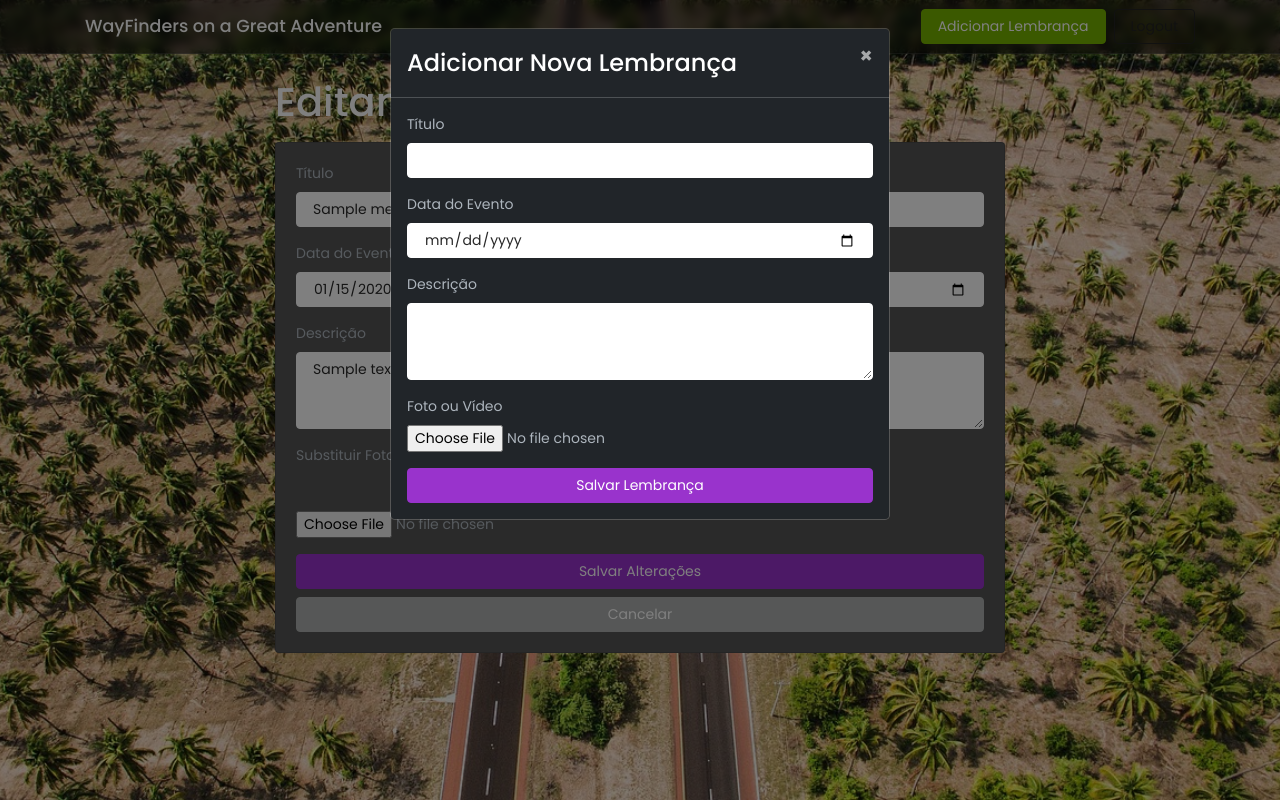
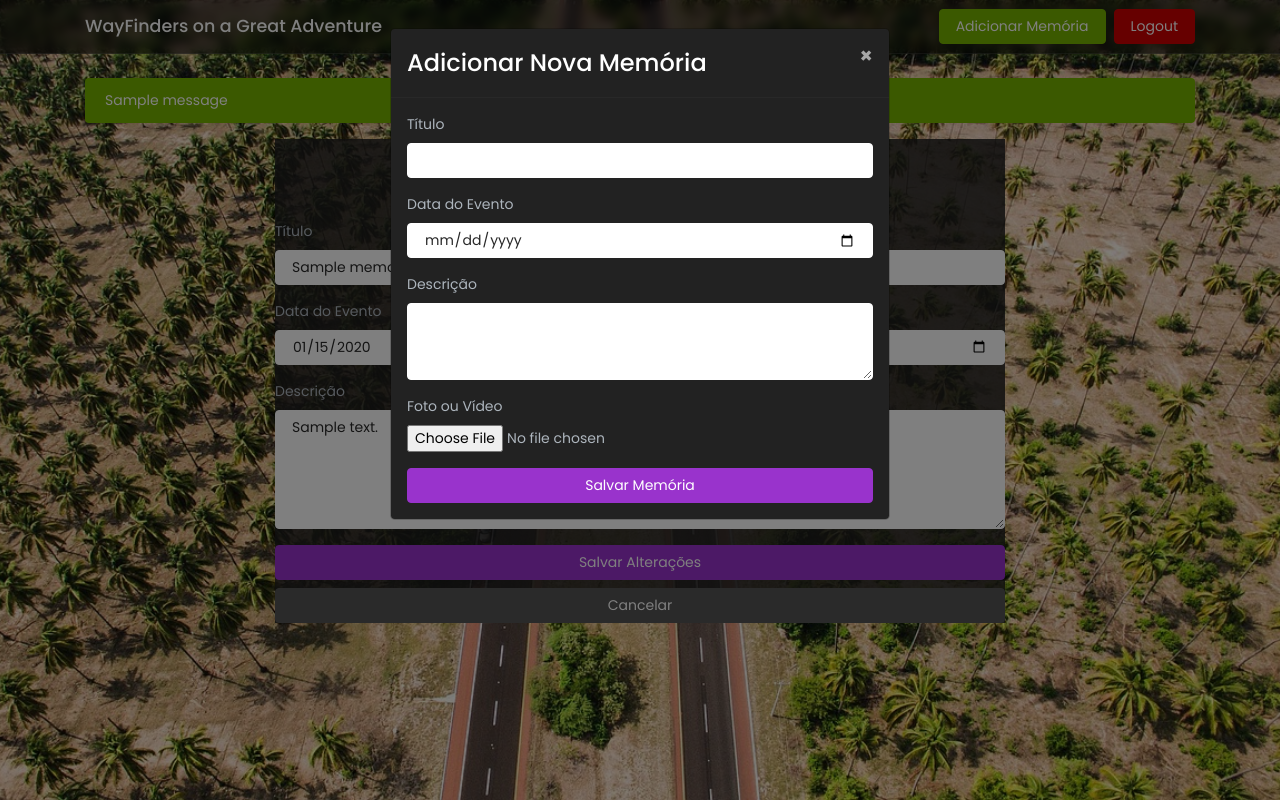
Before and after one commit to it-warny/wayfinders-project, a Flask app: page /edit-memory/1 in a window 1280 px wide, after a click on "Adicionar Memória". Run offline with Flask 3, Linux system fonts and the light colour scheme; a user stored in the database is signed in; tables that the repository leaves empty hold one stand-in row (values such as "Sample post"); one stand-in notice (Sample message) is shown; some libraries are stand-ins or nearby versions.

Commit message:
Final Patch: Corrige bugs, renomeia para Memória e refina UI

```diff
--- a/app.py
+++ b/app.py
@@ -1,12 +1,12 @@
 import os
 from flask import Flask, render_template, request, redirect, url_for, flash
 from flask_login import LoginManager, UserMixin, login_user, logout_user, login_required, current_user
-from werkzeug.security import check_password_hash
+from werkzeug.security import check_password_hash, generate_password_hash
 from flask_sqlalchemy import SQLAlchemy
 from datetime import datetime
 import cloudinary
 import cloudinary.uploader
-import time # <-- NOVA IMPORTAÇÃO
+import time
 
 # --- CONFIGURAÇÃO ---
 basedir = os.path.abspath(os.path.dirname(__file__))
@@ -14,7 +14,7 @@ app = Flask(__name__)
 app.config['SECRET_KEY'] = os.environ.get('SECRET_KEY', 'uma-chave-padrao-caso-nao-encontre')
 DATABASE_URL = os.environ.get('DATABASE_URL')
 if DATABASE_URL:
-    app.config['SQLALCHEMY_DATABASE_URI'] = DATABASE_URL
+    app.config['SQLALCHEMY_DATABASE_URI'] = DATABASE_URL.replace("postgres://", "postgresql://", 1)
 else:
     app.config['SQLALCHEMY_DATABASE_URI'] = 'sqlite:///' + os.path.join(basedir, 'wayfinders.db')
 app.config['SQLALCHEMY_TRACK_MODIFICATIONS'] = False
@@ -27,32 +27,36 @@ cloudinary.config(
     api_secret=os.environ.get('CLOUDINARY_API_SECRET')
 )
 
+
 # --- MODELOS ---
 class User(db.Model, UserMixin):
     __tablename__ = "users"
     id = db.Column(db.Integer, primary_key=True)
     username = db.Column(db.String(80), unique=True, nullable=False)
-    password_hash = db.Column(db.String(120), nullable=False)
+    password_hash = db.Column(db.String(256), nullable=False)
+
 
 class Memory(db.Model):
     __tablename__ = "memories"
     id = db.Column(db.Integer, primary_key=True)
     title = db.Column(db.String(200), nullable=False)
-    event_date = db.Column(db.Date, nullable=False)
+    date = db.Column(db.Date, nullable=False, name="event_date")  # Renomeando a coluna no modelo
     description = db.Column(db.Text, nullable=True)
     media_url = db.Column(db.String(300), nullable=False)
     media_type = db.Column(db.String(10), nullable=False)
+
 
 # --- CALLBACK ---
 @login_manager.user_loader
 def load_user(user_id):
     return db.session.get(User, int(user_id))
 
+
 # --- ROTAS ---
 @app.route('/')
 def index():
-    # Adicionando o cache_id
     return render_template('index.html', cache_id=int(time.time()))
+
 
 @app.route('/login', methods=['GET', 'POST'])
 def login():
@@ -65,8 +69,8 @@ def login():
             return redirect(url_for('timeline'))
         else:
             flash('Usuário ou senha inválidos. Tente novamente.')
-    # Adicionando o cache_id
     return render_template('login.html', cache_id=int(time.time()))
+
 
 @app.route('/logout')
 @login_required
@@ -74,39 +78,58 @@ def logout():
     logout_user()
     return redirect(url_for('login'))
 
+
 @app.route('/timeline')
 @login_required
 def timeline():
-    memories = Memory.query.order_by(Memory.event_date.desc()).all()
-    # Adicionando o cache_id
+    memories = Memory.query.order_by(Memory.date.desc()).all()
     return render_template('timeline.html', memories=memories, cache_id=int(time.time()))
 
-# ... (outras rotas como add, edit, delete não precisam de mudança pois redirecionam) ...
+
 @app.route('/add-memory', methods=['POST'])
 @login_required
 def add_memory():
-    # ... (código igual)
+    title = request.form.get('title')
+    description = request.form.get('description')
+    event_date_str = request.form.get('event_date')
+    media_file = request.files.get('media_file')
+
+    event_date = datetime.strptime(event_date_str, '%Y-%m-%d').date()
+
+    upload_result = cloudinary.uploader.upload(media_file, resource_type="auto")
+
+    new_memory = Memory(
+        title=title,
+        description=description,
+        date=event_date,
+        media_url=upload_result['secure_url'],
+        media_type=upload_result['resource_type']
+    )
+    db.session.add(new_memory)
+    db.session.commit()
+    flash('Nova memória adicionada com sucesso!', 'success')
     return redirect(url_for('timeline'))
 
-@app.route('/delete-memory/<int:memory_id>', methods=['POST'])
-@login_required
-def delete_memory(memory_id):
-    # ... (código igual)
-    return redirect(url_for('timeline'))
 
 @app.route('/edit-memory/<int:memory_id>', methods=['GET', 'POST'])
 @login_required
 def edit_memory(memory_id):
     memory = db.get_or_404(Memory, memory_id)
     if request.method == 'POST':
-        # ... (código igual)
+        memory.title = request.form['title']
+        memory.date = datetime.strptime(request.form['event_date'], '%Y-%m-%d').date()
+        memory.description = request.form['description']
+        db.session.commit()
+        flash('Memória atualizada com sucesso!', 'success')
         return redirect(url_for('timeline'))
-    # Adicionando o cache_id
     return render_template('edit_memory.html', memory=memory, cache_id=int(time.time()))
 
 
-# --- EXECUÇÃO ---
-if __name__ == '__main__':
-    with app.app_context():
-        db.create_all()
-    app.run(debug=True)
+@app.route('/delete-memory/<int:memory_id>', methods=['POST'])
+@login_required
+def delete_memory(memory_id):
+    memory = db.get_or_404(Memory, memory_id)
+    db.session.delete(memory)
+    db.session.commit()
+    flash('Memória apagada.', 'info')
+    return redirect(url_for('timeline'))
--- a/static/main.css
+++ b/static/main.css
@@ -1,7 +1,5 @@
-/* Importa a fonte Poppins do Google Fonts */
 @import url('https://fonts.googleapis.com/css2?family=Poppins:wght@300;400;500;700&display=swap');
 
-/* Estilo base para todo o projeto */
 body {
     font-family: 'Poppins', sans-serif;
     background-image: url('images/background.jpg');
@@ -13,87 +11,69 @@ body {
     color: #adb5bd;
 }
 
-/* --- BARRA DE NAVEGAÇÃO (HEADER) --- */
 .navbar {
     background-color: rgba(0, 0, 0, 0.6);
     backdrop-filter: blur(5px);
     border-bottom: 1px solid rgba(255, 255, 255, 0.1);
 }
+
 .navbar-brand {
     font-weight: 500;
 }
 
-/* --- HOMEPAGE: LOGO INTERATIVO (Mantido como antes) --- */
 .interactive-logo-container {
-    display: flex; justify-content: center; align-items: center; flex-wrap: wrap; gap: 1.5rem; position: relative; padding: 20px; text-align: center;
+    display: flex;
+    justify-content: center;
+    align-items: center;
+    flex-wrap: wrap;
+    gap: 1.5rem;
+    position: relative;
+    padding: 20px;
+    text-align: center;
 }
-.logo-part { position: relative; cursor: pointer; }
-.logo-name { font-size: 5rem; font-weight: 700; color: white; text-shadow: 2px 2px 8px rgba(0,0,0,0.7); transition: all 0.3s ease; }
-.logo-subname { display: block; font-size: 1.5rem; color: #ddd; margin-top: -20px; transition: all 0.3s ease; }
-.caricature { display: none; position: absolute; bottom: 100%; left: 50%; transform: translateX(-50%); width: 200px; height: auto; border-radius: 10px; z-index: 10; pointer-events: none; }
-.logo-part:hover .caricature { display: block; }
-.logo-part:hover .logo-name, .logo-part:hover .logo-subname { transform: scale(1.1); }
 
-/* --- PÁGINA DE LOGIN --- */
+.logo-part {
+    position: relative;
+    cursor: pointer;
+}
+
+.logo-name {
+    font-size: 5rem;
+    font-weight: 700;
+    color: white;
+    text-shadow: 2px 2px 8px rgba(0, 0, 0, 0.7);
+    transition: all 0.3s ease;
+}
+
+.logo-subname {
+    display: block;
+    font-size: 1.5rem;
+    color: #ddd;
+    margin-top: -20px;
+    transition: all 0.3s ease;
+}
+
+.caricature {
+    display: none;
+    position: absolute;
+    bottom: 100%;
+    left: 50%;
+    transform: translateX(-50%);
+    width: 200px;
+    height: auto;
+    border-radius: 10px;
+    z-index: 10;
+    pointer-events: none;
+}
+
+.logo-part:hover .caricature {
+    display: block;
+}
+
+.logo-part:hover .logo-name,
+.logo-part:hover .logo-subname {
+    transform: scale(1.1);
+}
+
 .login-container {
     background-color: rgba(30, 30, 30, 0.85);
-    padding: 2.5rem;
-    border-radius: 15px;
-    box-shadow: 0 0 20px rgba(0,0,0,0.6);
-}
-
-/* --- TIMELINE DE MEMÓRIAS (AJUSTADO PARA SEU HTML) --- */
-.timeline-container {
-    position: relative;
-    max-width: 1200px;
-    margin: 0 auto;
-}
-/* A linha central da estrada */
-.timeline-container::after {
-    content: ''; position: absolute; width: 6px; background-color: rgba(255, 255, 255, 0.2); top: 0; bottom: 0; left: 50%; margin-left: -3px; z-index: -1;
-}
-
-.timeline-item {
-    padding: 10px 40px; position: relative; width: 50%;
-}
-/* Círculo na linha do tempo */
-.timeline-item .timeline-dot {
-    content: ''; position: absolute; width: 25px; height: 25px; background-color: #4E2A84; border: 4px solid #FFC107; top: 30px; border-radius: 50%; z-index: 1;
-}
-/* Itens da Esquerda */
-.timeline-item.left { left: 0; }
-.timeline-item.left .timeline-dot { right: -12.5px; }
-
-/* Itens da Direita */
-.timeline-item.right { left: 50%; }
-.timeline-item.right .timeline-dot { left: -12.5px; }
-
-/* ESTILIZANDO SEU CARD EXISTENTE */
-.timeline-item .card {
-    background-color: rgba(30, 30, 30, 0.9) !important;
-    border: 1px solid rgba(255, 255, 255, 0.1);
-    box-shadow: 0 0 15px rgba(0,0,0,0.5);
-}
-.timeline-item .card-text {
-    white-space: pre-wrap; /* !! IMPORTANTE: Preserva os espaços e quebras de linha !! */
-}
-.timeline-item .card-img-top, .timeline-item .timeline-video-thumb {
-    cursor: pointer; /* Indica que a mídia é clicável */
-    border-bottom: 1px solid rgba(255, 255, 255, 0.1);
-}
-
-/* --- RESPONSIVIDADE PARA CELULAR (AJUSTADA) --- */
-@media screen and (max-width: 768px) {
-    .timeline-container::after { left: 31px; }
-    .timeline-item { width: 100%; padding-left: 70px; padding-right: 15px; }
-    .timeline-item.left .timeline-dot, .timeline-item.right .timeline-dot { left: 18px; }
-    .timeline-item.right { left: 0%; }
-}
-
-/* --- ESTILOS DO LIGHTBOX (MODAL) --- */
-.modal-content {
-    background-color: #212529; border: 1px solid rgba(255, 255, 255, 0.2);
-}
-.modal-header { border-bottom: 1px solid rgba(255, 255, 255, 0.2); }
-#lightbox-media { max-width: 100%; max-height: 70vh; display: block; margin: 0 auto; }
-#lightbox-description { white-space: pre-wrap; margin-top: 15px; }
--- a/templates/base.html
+++ b/templates/base.html
@@ -6,62 +6,66 @@
     <title>{% block title %}{% endblock %} - WayFinders</title>
     <link rel="stylesheet" href="https://cdn.jsdelivr.net/npm/bootswatch@4.5.2/dist/cyborg/bootstrap.min.css">
     <link href="https://fonts.googleapis.com/css2?family=Pacifico&family=Poppins:wght@400;700&display=swap" rel="stylesheet">
-    <link rel="stylesheet" href="{{ url_for('static', filename='main.css') }}">
+    <link rel="stylesheet" href="{{ url_for('static', filename='main.css') }}?v={{ cache_id }}">
 </head>
 <body>
 
     <nav class="navbar navbar-expand-lg navbar-dark">
         <div class="container">
-            <a class="navbar-brand" href="{{ url_for('timeline') }}">WayFinders on a Great Adventure</a>
-            <button class="navbar-toggler" type="button" data-toggle="collapse" data-target="#navbarNav" aria-controls="navbarNav" aria-expanded="false" aria-label="Toggle navigation">
+            <a class="navbar-brand" href="{{ url_for('timeline') if current_user.is_authenticated else url_for('index') }}">WayFinders on a Great Adventure</a>
+
+            {% if current_user.is_authenticated %}
+            <button class="navbar-toggler" type="button" data-toggle="collapse" data-target="#navbarNav">
                 <span class="navbar-toggler-icon"></span>
             </button>
             <div class="collapse navbar-collapse" id="navbarNav">
                 <ul class="navbar-nav ml-auto">
-                    {% if current_user.is_authenticated %}
                     <li class="nav-item">
                         <button type="button" class="btn btn-success mr-2" data-toggle="modal" data-target="#addMemoryModal">
-                            Adicionar Lembrança
+                            Adicionar Memória
                         </button>
                     </li>
                     <li class="nav-item">
-                        <a class="btn btn-outline-light" href="{{ url_for('logout') }}">Logout</a>
+                        <a class="btn btn-danger" href="{{ url_for('logout') }}">Logout</a>
                     </li>
-                    {% endif %}
                 </ul>
             </div>
+            {% endif %}
         </div>
     </nav>
 
     <main class="container mt-4">
+        {% with messages = get_flashed_messages(with_categories=true) %}
+            {% if messages %}
+                {% for category, message in messages %}
+                    <div class="alert alert-{{ category }}">{{ message }}</div>
+                {% endfor %}
+            {% endif %}
+        {% endwith %}
         {% block content %}{% endblock %}
     </main>
 
+    {% if current_user.is_authenticated %}
     <div class="modal fade" id="addMemoryModal" tabindex="-1" role="dialog">
       <div class="modal-dialog" role="document">
         <div class="modal-content">
-          <div class="modal-header">
-            <h5 class="modal-title">Adicionar Nova Lembrança</h5>
-            <button type="button" class="close" data-dismiss="modal" aria-label="Close">
-              <span aria-hidden="true" style="color: white;">&times;</span>
-            </button>
-          </div>
+          <div class="modal-header"><h5 class="modal-title">Adicionar Nova Memória</h5><button type="button" class="close" data-dismiss="modal"><span style="color:white;">&times;</span></button></div>
           <div class="modal-body">
             <form method="POST" action="{{ url_for('add_memory') }}" enctype="multipart/form-data">
-                <div class="form-group"><label for="title">Título</label><input type="text" class="form-control" name="title" required></div>
-                <div class="form-group"><label for="event_date">Data do Evento</label><input type="date" class="form-control" name="event_date" required></div>
-                <div class="form-group"><label for="description">Descrição</label><textarea class="form-control" name="description" rows="3"></textarea></div>
-                <div class="form-group"><label for="media_file">Foto ou Vídeo</label><input type="file" class="form-control-file" name="media_file" required></div>
-                <button type="submit" class="btn btn-info btn-block">Salvar Lembrança</button>
+                <div class="form-group"><label>Título</label><input type="text" class="form-control" name="title" required></div>
+                <div class="form-group"><label>Data do Evento</label><input type="date" class="form-control" name="event_date" required></div>
+                <div class="form-group"><label>Descrição</label><textarea class="form-control" name="description" rows="3"></textarea></div>
+                <div class="form-group"><label>Foto ou Vídeo</label><input type="file" class="form-control-file" name="media_file" required></div>
+                <button type="submit" class="btn btn-info btn-block">Salvar Memória</button>
             </form>
           </div>
         </div>
       </div>
     </div>
+    {% endif %}
 
     <script src="https://code.jquery.com/jquery-3.5.1.slim.min.js"></script>
     <script src="https://cdn.jsdelivr.net/npm/bootstrap@4.6.2/dist/js/bootstrap.bundle.min.js"></script>
-
     {% block scripts %}{% endblock %}
 </body>
 </html>
--- a/templates/edit_memory.html
+++ b/templates/edit_memory.html
@@ -1,36 +1,27 @@
 {% extends "base.html" %}
-
-{% block title %}Editar Lembrança{% endblock %}
-
+{% block title %}Editar Memória{% endblock %}
 {% block content %}
-<div class="row">
-    <div class="col-md-8 offset-md-2">
-        <h3>Editando: {{ memory.title }}</h3>
-        <div class="card bg-secondary mt-3">
-            <div class="card-body">
-                <form method="POST" action="{{ url_for('edit_memory', memory_id=memory.id) }}" enctype="multipart/form-data">
+<div class="row justify-content-center">
+    <div class="col-md-8">
+        <div class="login-container">
+            <h2 class="text-center mb-4">Editar Memória</h2>
+            <form method="POST" action="{{ url_for('edit_memory', memory_id=memory.id) }}">
                 <div class="form-group">
                     <label for="title">Título</label>
                     <input type="text" class="form-control" name="title" value="{{ memory.title }}" required>
                 </div>
                 <div class="form-group">
                     <label for="event_date">Data do Evento</label>
-                        <input type="date" class="form-control" name="event_date" value="{{ memory.event_date.strftime('%Y-%m-%d') }}" required>
+                    <input type="date" class="form-control" name="event_date" value="{{ memory.date.strftime('%Y-%m-%d') }}" required>
                 </div>
                 <div class="form-group">
                     <label for="description">Descrição</label>
-                        <textarea class="form-control" name="description" rows="3">{{ memory.description }}</textarea>
-                    </div>
-                    <div class="form-group">
-                        <label for="media_file">Substituir Foto ou Vídeo (opcional)</label>
-                        <p class="text-muted">Arquivo atual: {{ memory.media_url.split('/')[-1] }}</p>
-                        <input type="file" class="form-control-file" name="media_file">
+                    <textarea class="form-control" name="description" rows="5">{{ memory.description }}</textarea>
                 </div>
                 <button type="submit" class="btn btn-info btn-block">Salvar Alterações</button>
-                    <a href="{{ url_for('timeline') }}" class="btn btn-dark btn-block mt-2">Cancelar</a>
+                 <a href="{{ url_for('timeline') }}" class="btn btn-secondary btn-block mt-2">Cancelar</a>
             </form>
         </div>
     </div>
 </div>
-</div>
 {% endblock %}
```
Also changed, not shown: templates/index.html (+20 -54 lines), templates/timeline.html (+16 -68 lines). Lines whose indentation alone changed are shown as unchanged.
